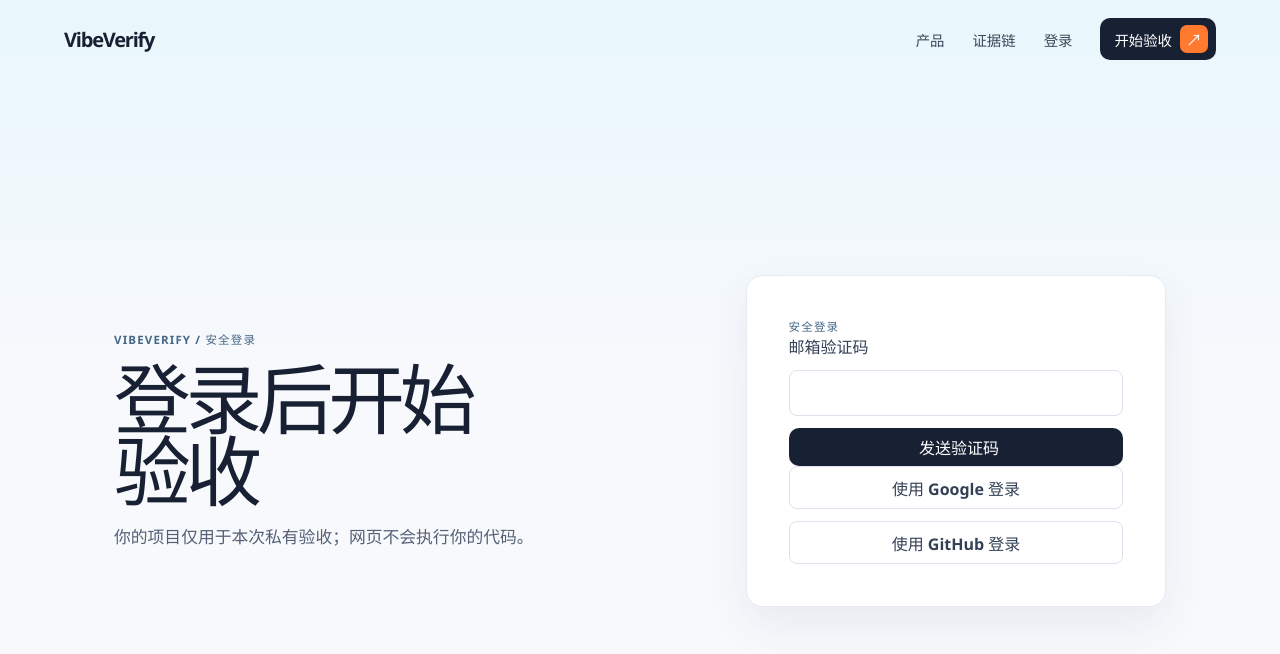
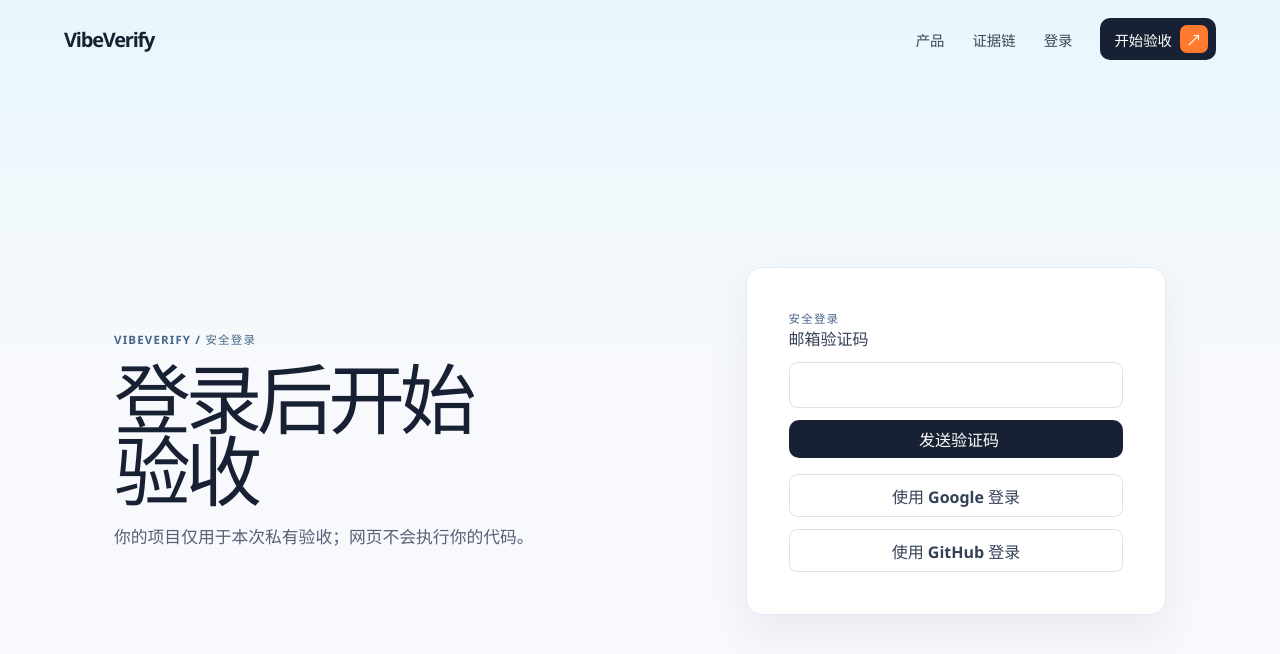
Before and after one commit to 904483446/dmys, a Next.js app in the folder apps/web/: page /login in a window 1280 px wide. Shown: the top 654 px of the page. Built offline with nearby package versions, Linux system fonts and the light colour scheme.

Commit message:
fix(web): separate auth provider actions

```diff
--- a/apps/web/src/app/styles.css
+++ b/apps/web/src/app/styles.css
@@ -76,6 +76,7 @@ button, input, textarea { font: inherit; }
 .auth-title-primary, .auth-title-secondary { display: block; white-space: nowrap; }
 .auth-card { box-shadow: 0 18px 42px rgb(45 69 117 / .08); }
 .auth-card .demo { gap: .75rem; }
+.auth-card .auth-oauth-options { margin-top: 1rem; }
 .auth-card .demo label { color: #334056; font-weight: 650; }
 .auth-card .demo input { min-height: 2.8rem; padding: .7rem; border: 1px solid #dce2ec; border-radius: 8px; }
 .auth-card .demo button:not(.primary) { min-height: 2.7rem; border: 1px solid #dce2ec; border-radius: 8px; background: #fff; color: #334056; font-weight: 600; }
--- a/apps/web/src/features/auth/oauth-buttons.tsx
+++ b/apps/web/src/features/auth/oauth-buttons.tsx
@@ -24,7 +24,7 @@ export function OAuthButtons() {
   }
 
   return (
-    <section className="demo" aria-label="第三方登录">
+    <section className="demo auth-oauth-options" aria-label="第三方登录">
       <button type="button" onClick={() => signIn('google')}>
         使用 Google 登录
       </button>
```
Also changed, not shown: 1 other file (tests, documents, lock files or other folders).
